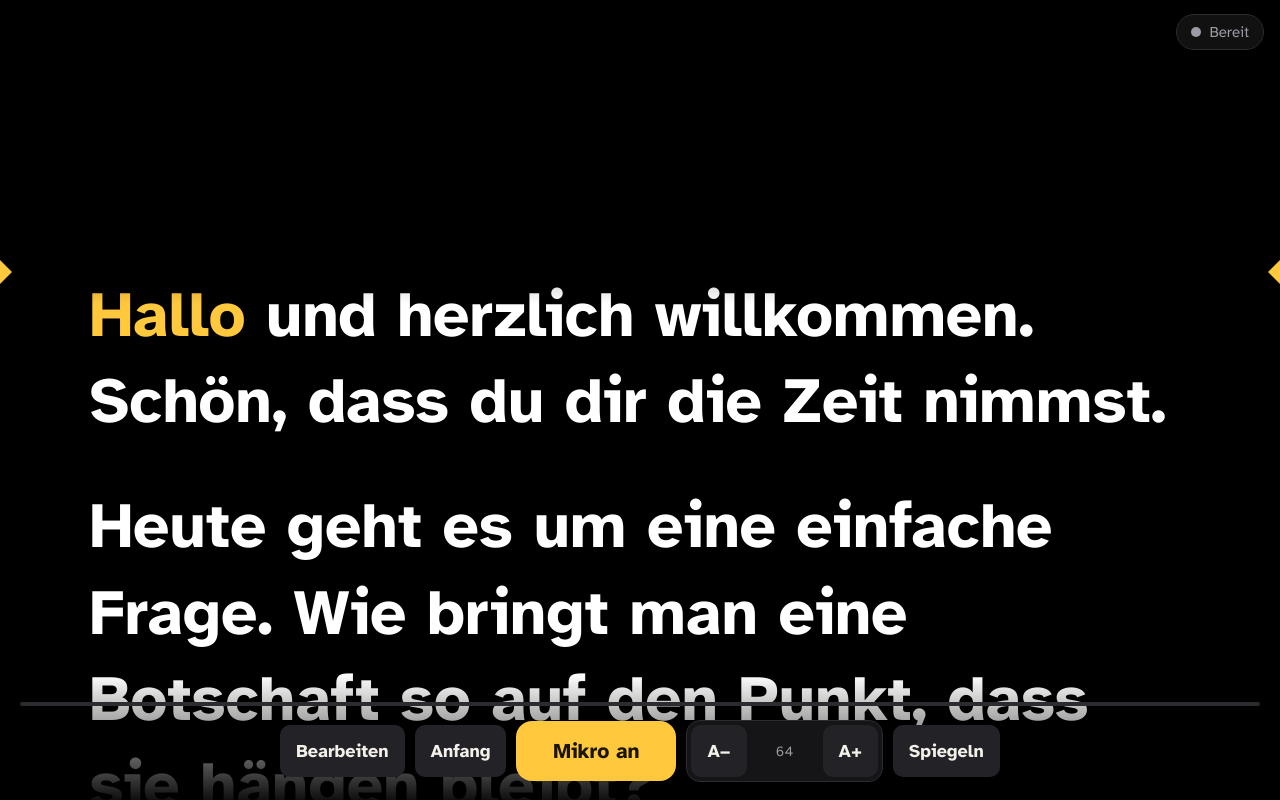
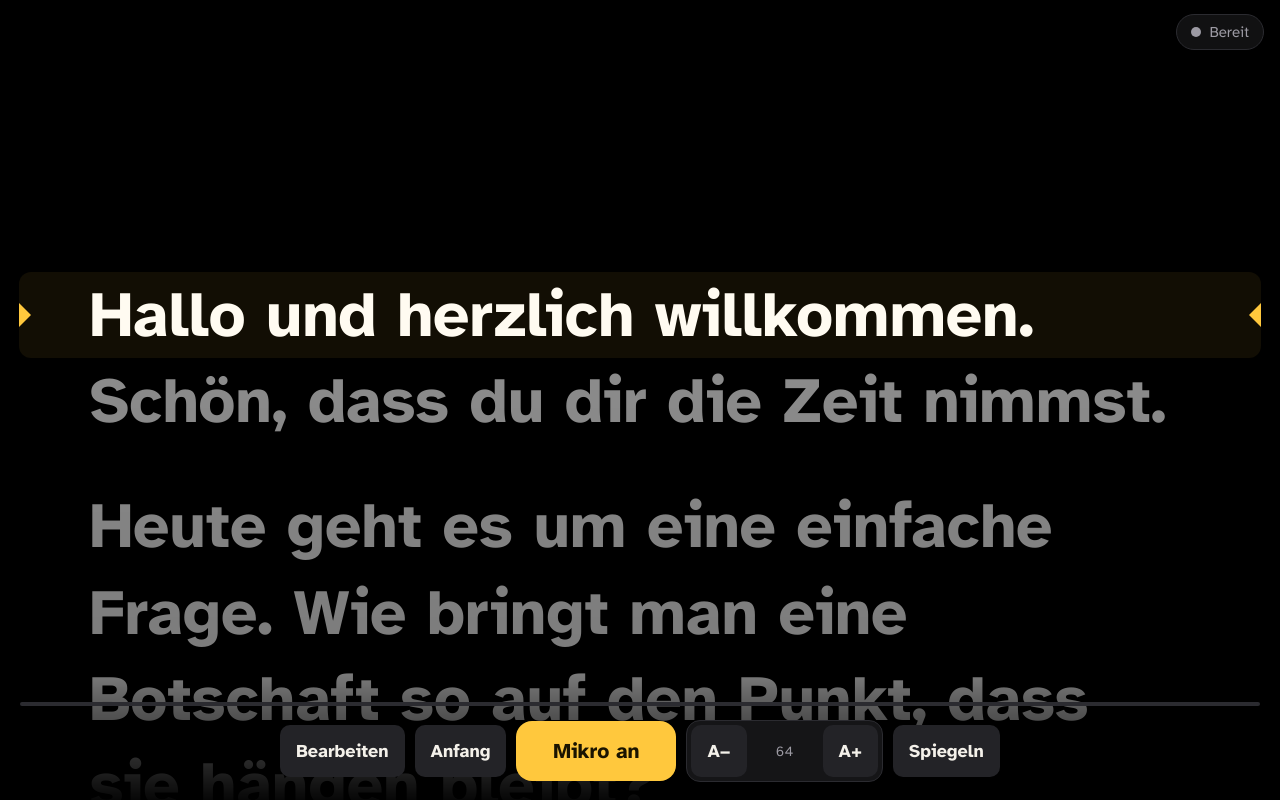
Before and after one commit to PatrickBruhn/prompter, a plain HTML site: page index.html in a window 1280 px wide. Both pictures are taken after a click on the button "Prompter starten". Drawn offline with Linux system fonts and the light colour scheme.

Commit message:
Zeilenfokus statt Wortmarkierung
Co-Authored-By: Claude Opus 5.5 <noreply@anthropic.com>
Claude-Session: https://claude.ai/code/session_01BoAgpB9knyKvWfuP4MJxAX

```diff
--- a/index.html
+++ b/index.html
@@ -44,18 +44,14 @@
 
   /* Prompter */
   #prompter { position: fixed; inset: 0; background: #000; }
-  #stage { position: absolute; inset: 0; overflow: hidden; user-select: none; -webkit-user-select: none; -webkit-touch-callout: none;
-    -webkit-mask-image: linear-gradient(to bottom, rgba(0,0,0,.2) 0%, rgba(0,0,0,.35) 26%, #000 38%, #000 100%);
-            mask-image: linear-gradient(to bottom, rgba(0,0,0,.2) 0%, rgba(0,0,0,.35) 26%, #000 38%, #000 100%); }
+  #stage { position: absolute; inset: 0; overflow: hidden; user-select: none; -webkit-user-select: none; -webkit-touch-callout: none; }
   #stage.mirror { transform: scaleX(-1); }
   #inner { will-change: transform; padding-left: 7vw; padding-right: 7vw; }
   #copy { position: relative; margin: 0 auto; max-width: 1400px; font-weight: 700; line-height: 1.35; color: #fff; overflow-wrap: break-word; }
   #copy p { margin: 0 0 0.6em; }
-  #copy .w { transition: color .25s; cursor: pointer; }
-  #copy .w.said { color: #6b6b72; }
-  #copy .w.next { color: var(--accent); }
-  #line { position: absolute; left: 0; right: 0; top: 34%; pointer-events: none; }
-  #line::before, #line::after { content: ""; position: absolute; top: -12px; border: 12px solid transparent; }
+  #copy .w { cursor: pointer; }
+  #line { position: absolute; left: 1.5vw; right: 1.5vw; top: 34%; height: 80px; pointer-events: none; background: rgba(255,200,61,.07); border-radius: 12px; }
+  #line::before, #line::after { content: ""; position: absolute; top: calc(50% - 12px); border: 12px solid transparent; }
   #line::before { left: 0; border-left-color: var(--accent); border-right-width: 0; }
   #line::after { right: 0; border-right-color: var(--accent); border-left-width: 0; }
 
@@ -186,7 +182,7 @@
   var SR = window.SpeechRecognition || window.webkitSpeechRecognition;
   var S = {
     mode: SR ? "voice" : "auto", lang: "de-DE", wpm: 140, size: 64, mirror: false,
-    words: [], cur: 0, pos: 0, target: 0, dist: 1, lineY: 0,
+    words: [], cur: 0, pos: 0, target: 0, dist: 1, lineY: 0, lineH: 86,
     running: false, raf: 0, last: 0, rec: null, listening: false, hideT: 0
   };
 
@@ -313,23 +309,25 @@
   }
 
   function setCur(i) {
-    i = Math.max(0, Math.min(S.words.length, i));
-    var W = S.words, a = Math.min(i, S.cur), z = Math.max(i, S.cur);
-    for (var k = Math.max(0, a - 1); k <= Math.min(W.length - 1, z + 1); k++) {
-      W[k].el.classList.toggle("said", k < i);
-      W[k].el.classList.remove("next");
-    }
-    S.cur = i;
-    if (W[i]) W[i].el.classList.add("next");
-    S.target = targetFor(i);
+    S.cur = Math.max(0, Math.min(S.words.length, i));
+    S.target = targetFor(S.cur);
   }
+  // Zielposition ist immer die Zeile des nächsten Worts (mit einem Wort Vorlauf),
+  // so wechselt die Ansicht nur beim Zeilenwechsel
   function targetFor(i) {
     var W = S.words;
     if (!W.length) return 0;
-    var el = W[Math.min(i, W.length - 1)].el;
-    var t = el.offsetTop - S.size * 0.25;
-    if (i >= W.length) t += S.size * 1.35;
+    var el = W[Math.min(i + 1, W.length - 1)].el;
+    var t = el.offsetTop + el.offsetHeight / 2 - S.lineH / 2;
+    if (i >= W.length) t += S.lineH;
     return Math.max(0, Math.min(S.dist, t));
+  }
+  function focusMask() {
+    var y = S.lineY, h = S.lineH;
+    var g = "linear-gradient(to bottom, rgba(0,0,0,.18) 0px, rgba(0,0,0,.28) " + (y - 6) + "px, #000 " + y + "px, #000 " + (y + h) + "px, rgba(0,0,0,.55) " + (y + h + 6) + "px, rgba(0,0,0,.45) 100%)";
+    var st = $("stage").style;
+    st.webkitMaskImage = g; st.maskImage = g;
+    $("line").style.top = y + "px"; $("line").style.height = h + "px";
   }
 
   // ---------- Darstellung ----------
@@ -339,7 +337,9 @@
     $("copy").style.fontSize = S.size + "px";
     $("inner").style.paddingTop = S.lineY + "px";
     $("inner").style.paddingBottom = h + "px";
-    S.dist = Math.max(1, $("copy").offsetHeight - S.size);
+    S.lineH = Math.round(S.size * 1.35);
+    S.dist = Math.max(1, $("copy").offsetHeight - S.lineH);
+    focusMask();
     $("sizeLbl").textContent = S.size;
     $("speedLbl").textContent = S.wpm + "/min";
     if (S.mode === "voice") { S.target = targetFor(S.cur); S.pos = S.target; }
@@ -353,7 +353,7 @@
   function loop(ts) {
     var dt = Math.min(0.1, (ts - S.last) / 1000); S.last = ts;
     if (S.mode === "voice") {
-      S.pos += (S.target - S.pos) * (1 - Math.exp(-dt * 5));
+      S.pos += (S.target - S.pos) * (1 - Math.exp(-dt * 7));
     } else if (S.running) {
       var pxPerSec = S.dist / Math.max(1, S.words.length / S.wpm * 60);
       S.pos += dt * pxPerSec;
```
